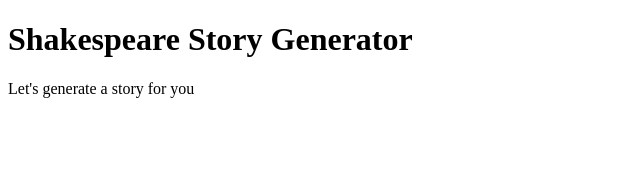
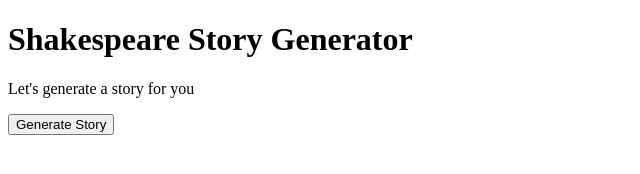
Before and after one commit to SceloNkabinde-95/shakespeare-story-generator, a plain HTML site: page index.html in a window 1280 px wide. Shown: the whole page, without its empty margins (0-640 px from the left). Drawn offline with Linux system fonts and the light colour scheme.

Commit message:
Insert a button

```diff
--- a/index.html
+++ b/index.html
@@ -8,5 +8,6 @@
 <body>
 	<h1>Shakespeare Story Generator</h1>
 	<p>Let's generate a story for you</p>
+	<button>Generate Story</button>
 </body>
 </html>
```
